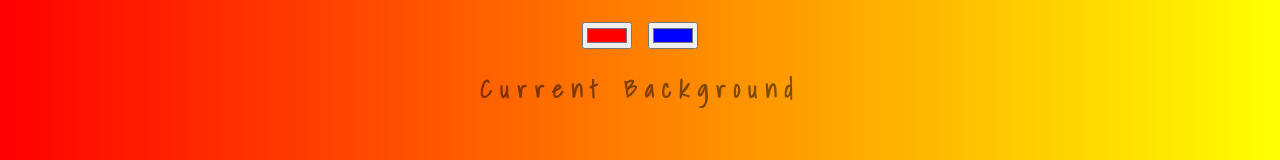
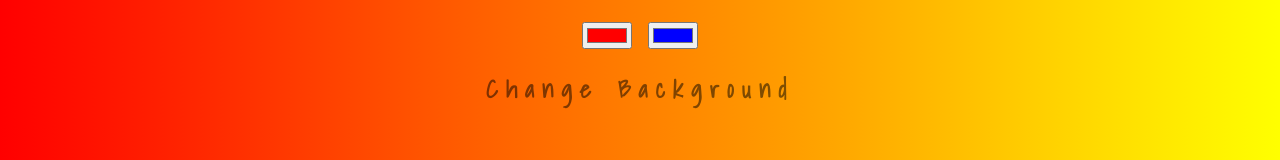
Before and after one commit to JAYKALIA007/background-color-generator, a plain HTML site: page index.html in a window 1280 px wide. Shown: the part 143-303 px from the top of the page. Drawn offline with Linux system fonts and the light colour scheme.

Commit message:
little changes via another branch

```diff
--- a/index.html
+++ b/index.html
@@ -11,7 +11,7 @@
 	value="#ff0000">
 	<input class= "color2" type="color" name="color2"
 	value="#0000ff">
-	<h2>Current Background</h2>
+	<h2>Change Background</h2>
 	<h3></h3>
 	<script type="text/javascript" src="script.js"></script>
 
```
